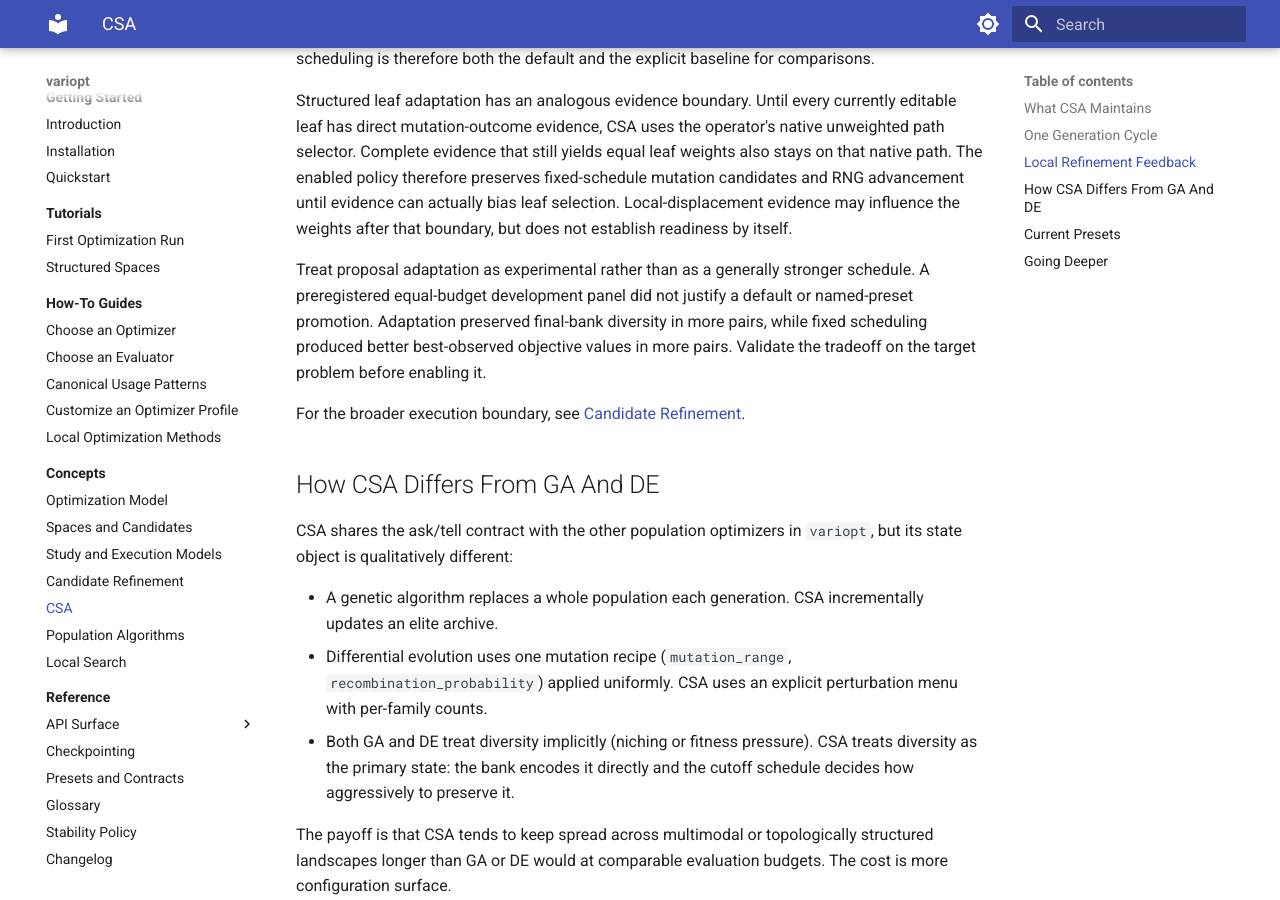
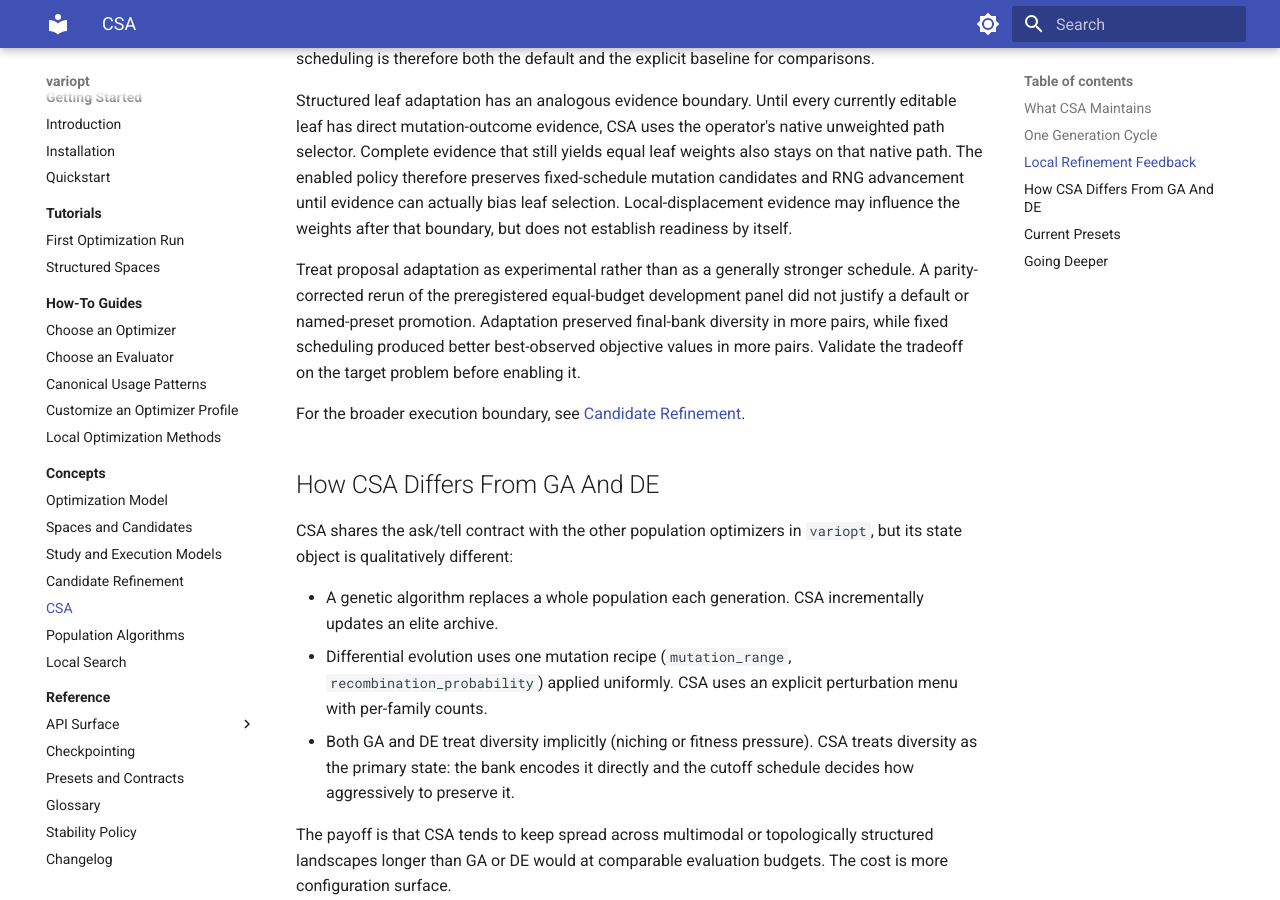
Before and after one commit to isty2e/variopt, an MkDocs documentation site: the page built from docs/concepts/csa.md, in a window 1280 px wide and 900 px high, scrolled down 1950 px. Built offline with MkDocs 1.6.1 and Material for MkDocs 9.7.7, drawn with Linux system fonts in a browser that asks for light colours.

Commit message:
docs(csa): confirm parity-corrected adaptation decision

```diff
--- a/docs/concepts/csa.md
+++ b/docs/concepts/csa.md
@@ -95,10 +95,11 @@ can actually bias leaf selection. Local-displacement evidence may influence the
 weights after that boundary, but does not establish readiness by itself.
 
 Treat proposal adaptation as experimental rather than as a generally stronger
-schedule. A preregistered equal-budget development panel did not justify a
-default or named-preset promotion. Adaptation preserved final-bank diversity in
-more pairs, while fixed scheduling produced better best-observed objective values
-in more pairs. Validate the tradeoff on the target problem before enabling it.
+schedule. A parity-corrected rerun of the preregistered equal-budget development
+panel did not justify a default or named-preset promotion. Adaptation preserved
+final-bank diversity in more pairs, while fixed scheduling produced better
+best-observed objective values in more pairs. Validate the tradeoff on the target
+problem before enabling it.
 
 For the broader execution boundary, see
 [Candidate Refinement](candidate-refinement.md).
```
Also changed, not shown: CHANGELOG.md (+5 -4 lines).
